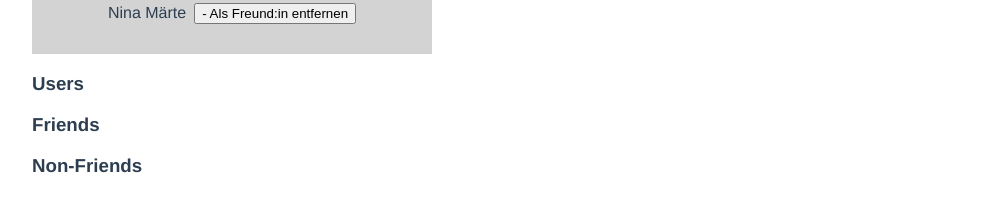
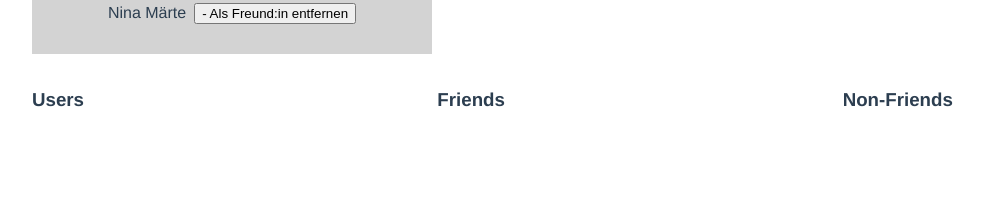
Before and after one commit to kiraGit67/user-profile-app, a Vue app: page / in a window 1280 px wide. Shown: the part 1052-1258 px from the top of the page, without its empty margins (0-984 px from the left). After the commit the page ends 1214 px from the top, so only its background shows below. Built offline with nearby package versions, Linux system fonts and the light colour scheme.

Commit message:
adds scoped styling to BaseFooter.vue

```diff
--- a/src/components/layout/BaseFooter.vue
+++ b/src/components/layout/BaseFooter.vue
@@ -5,3 +5,10 @@
     <div class="column"><slot name="subtitle-right"></slot></div>
   </div>
 </template>
+
+<style scoped>
+.columns {
+  display: grid;
+  grid-template-columns: repeat(3, 1fr);
+}
+</style>
```
